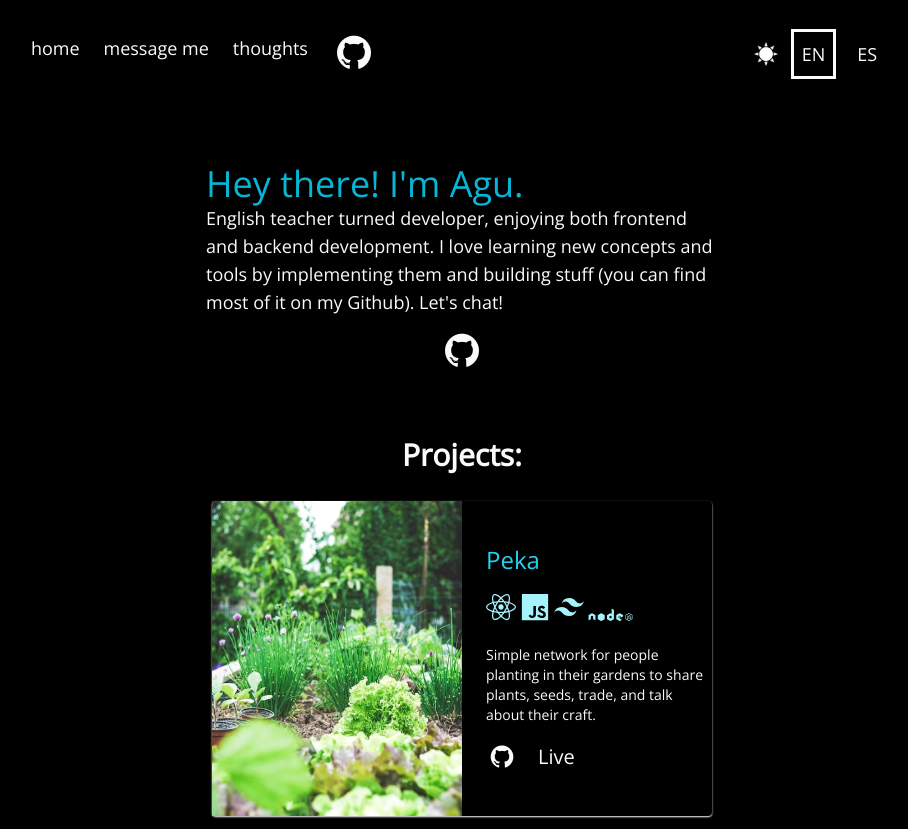
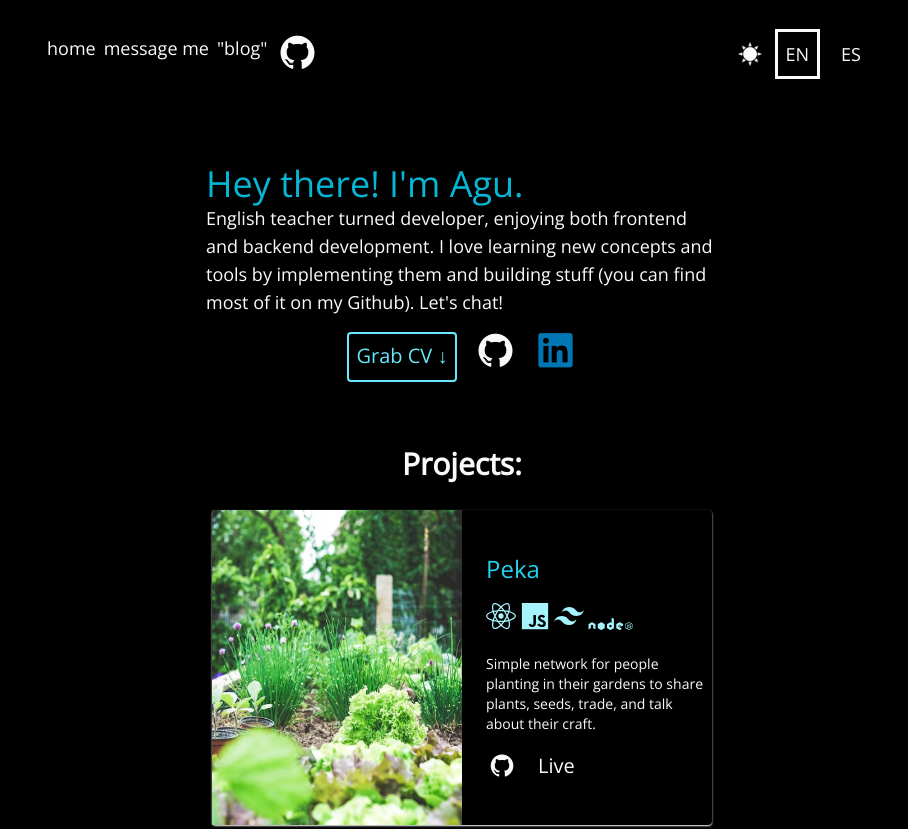
Before and after one commit to jinitsuga/agu-portfolio, a React (Vite) app: page / in a window 1280 px wide. Shown: the top 829 px of the page, without its empty margins (178-1086 px from the left). Built offline with nearby package versions, Linux system fonts and the light colour scheme.

Commit message:
add getting in touch w you email. Style changes

```diff
--- a/index.html
+++ b/index.html
@@ -18,6 +18,7 @@
       href="https://fonts.googleapis.com/css2?family=Roboto+Slab&display=swap"
       rel="stylesheet"
     />
+
     <link
       href="https://fonts.googleapis.com/css2?family=Open+Sans&family=Poppins&display=swap"
       rel="stylesheet"
--- a/src/Contact/Contact.tsx
+++ b/src/Contact/Contact.tsx
@@ -14,12 +14,14 @@ export const Contact: FC<Props> = ({ text }) => {
 
   const [emailSent, setEmailSent] = React.useState<boolean>(false);
 
+  const [thanks, setThanks] = React.useState<boolean>(false);
+
   const { darkMode } = React.useContext(DarkModeContext);
 
   // Using emailJS for enabling users to email me without having to copy my address etc
   // submit function includes validation for both Spanish and English
 
-  const handleSubmit = (e: any) => {
+  const handleSubmit = async (e: any) => {
     e.preventDefault();
 
     if (email.from.length < 3 || email.from.length > 16) {
@@ -40,9 +42,17 @@ export const Contact: FC<Props> = ({ text }) => {
       return;
     }
 
-    send("service_j5yj7ar", "contact_form", email, "m8Pr21PqFhbht7PhH")
+    await send("service_j5yj7ar", "contact_form", email, "m8Pr21PqFhbht7PhH")
       .then((response) => {
         console.log("SUCCESS!", response.status, response.text);
+      })
+      .catch((err) => {
+        console.log("FAILED...", err);
+      });
+    await send("service_j5yj7ar", "thank_you", email, "m8Pr21PqFhbht7PhH")
+      .then((response) => {
+        console.log("SUCCESS!", response.status, response.text);
+        setThanks(true);
       })
       .catch((err) => {
         console.log("FAILED...", err);
@@ -62,13 +72,17 @@ export const Contact: FC<Props> = ({ text }) => {
       id="contact"
       className={`${
         darkMode ? "bg-black text-stone-50" : "bg-stone-100"
-      } flex flex-row justify-center items-center sm:w-full pb-12 tinyScreen:w-[300px] `}
+      } flex flex-col justify-center items-center sm:w-full pb-12 tinyScreen:w-[300px] `}
     >
+      <h2 className="m-4 text-3xl font-bold">{text.title}</h2>
+
+      {thanks ? (
+        <span>Thank you!</span>
+      ) : (
         <form
           className="flex flex-col items-center justify-center"
           onSubmit={handleSubmit}
         >
-        <h2 className="m-4 text-3xl font-bold">{text.title}</h2>
           <span className="text-center">
             {validationMessage.length > 0 && validationMessage}
           </span>
@@ -139,6 +153,7 @@ export const Contact: FC<Props> = ({ text }) => {
             {text.sendButton}
           </button>
         </form>
+      )}
     </section>
   );
 };
--- a/src/Header/Info.tsx
+++ b/src/Header/Info.tsx
@@ -24,7 +24,25 @@ export const Info: FC<Props> = ({ text, greeting }) => {
           {greeting}
         </h3>
         <p>{text}</p>
-        <ul className="flex flex-row gap-4 justify-self-center text-3xl  self-center m-4">
+        <ul className="flex flex-row gap-4 justify-self-center text-xl  self-center m-4">
+          <li
+            className={`${
+              darkMode
+                ? "text-cyan-300 border-cyan-300 hover:border-white hover:text-white"
+                : "text-cyan-700 border-cyan-700 hover:border-stone-900 hover:text-stone-900"
+            } "text-md  border-2 rounded text-center flex items-center justify-center p-1 "`}
+          >
+            <a
+              href=""
+              className={`${
+                darkMode
+                  ? "p-1 border-b-2 border-transparent "
+                  : "p-1 border-b-2 border-transparent "
+              }`}
+            >
+              Grab CV ↓{" "}
+            </a>
+          </li>
           <li className="text-4xl text-stone-50">
             <a
               className={`${
@@ -42,6 +60,19 @@ export const Info: FC<Props> = ({ text, greeting }) => {
               )}
             </a>
           </li>
+          <li className="text-4xl text-stone-50">
+            <a
+              className={`${
+                darkMode
+                  ? "p-1 border-b-2 border-transparent hover:border-stone-100"
+                  : "border-b-2 border-transparent hover:border-stone-900"
+              }`}
+              target="_blank"
+              href="https://www.linkedin.com/in/agu-ibanez/"
+            >
+              <i className="devicon-linkedin-plain colored"></i>
+            </a>
+          </li>
         </ul>
       </div>
     </section>
--- a/src/Header/Navbar.tsx
+++ b/src/Header/Navbar.tsx
@@ -37,10 +37,10 @@ export const Navbar: FC = memo(({}) => {
     <nav
       className={`${
         darkMode ? " text-stone-50" : ""
-      } sticky top-0 z-20 flex flex-row w-100% justify-around items-center p-6 text-lg mb-8 backdrop-blur-[10px] backdrop-saturate-[1.8]
+      } sticky top-0 z-20 flex flex-row w-100% justify-around items-center p-2 lg:p-6 text-lg mb-8 backdrop-blur-[10px] backdrop-saturate-[1.8]
       `}
     >
-      <ul className="flex flex-col flex-wrap sm:flex-row gap-6 justify-between md:w-62 xs:max-w-xs">
+      <ul className="flex flex-wrap sm:flex-row gap-2 justify-between md:w-62 xs:max-w-xs mr-2">
         <li className="hover:text-cyan-200">
           <Link
             to="/"
@@ -76,7 +76,7 @@ export const Navbar: FC = memo(({}) => {
               darkMode ? "hover:border-cyan-200" : "hover:border-stone-900"
             }`}
           >
-            {lang == "EN" ? "thoughts" : "posts"}
+            {lang == "EN" ? '"blog"' : '"blog"'}
           </Link>
         </li>
         <li className="text-4xl text-stone-50 hover:text-cyan-400 ">
--- a/src/Languages/en.json
+++ b/src/Languages/en.json
@@ -1,7 +1,7 @@
 {
   "navbar": {
     "connect": "message me",
-    "blog": "thoughts"
+    "blog": "blog(?)"
   },
   "infoGreeting": "Hey there! I'm Agu.",
   "info": "English teacher turned developer, enjoying both frontend and backend development. I love learning new concepts and tools by implementing them and building stuff (you can find most of it on my Github). Let's chat!",
--- a/src/Languages/es.json
+++ b/src/Languages/es.json
@@ -1,7 +1,7 @@
 {
   "navbar": {
     "connect": "conectemos",
-    "blog": "pensamientos"
+    "blog": "blog(?)"
   },
   "infoGreeting": "Hola! Soy Agu.",
   "info": "Profesor de inglés hecho dev, me encanta tanto el frontend como el backend. Amo aprender nuevos conceptos a través de su implementación y construyendo ideas divertidas (podes encontrar casi todo en mi Github). Charlemos!",
--- a/src/Projects/projectsInfo.tsx
+++ b/src/Projects/projectsInfo.tsx
@@ -4,14 +4,28 @@ import talenttree from "/images/talenttree.png";
 import memeguy from "/images/memeguy.png";
 import map from "/images/map.png";
 
-import { IconNextjs, IconTypescript, IconLogoJavascript,IconNodejs, IconCss3, IconReact, IconTailwindcss, IconFirebase } from "../icons/icons";
+import {
+  IconNextjs,
+  IconTypescript,
+  IconLogoJavascript,
+  IconNodejs,
+  IconCss3,
+  IconReact,
+  IconTailwindcss,
+  IconFirebase,
+} from "../icons/icons";
 
 const projectsInfo: Array<any> = [
   {
     name: "Peka",
     img: plants,
     key: 1,
-    tools: [<IconReact />, <IconLogoJavascript/>, <IconTailwindcss />, <IconNodejs />],
+    tools: [
+      <IconReact />,
+      <IconLogoJavascript />,
+      <IconTailwindcss />,
+      <IconNodejs />,
+    ],
     code: "https://github.com/jinitsuga/Peka-front",
     description:
       "Simple network for people planting in their gardens to share plants, seeds, trade, and talk about their craft.",
@@ -21,7 +35,7 @@ const projectsInfo: Array<any> = [
     name: "Find Open",
     img: map,
     key: 2,
-    tools: [<IconNextjs />,<IconReact />, <IconTypescript />, <IconCss3 />,],
+    tools: [<IconNextjs />, <IconReact />, <IconTypescript />, <IconCss3 />],
     code: "https://github.com/jinitsuga/find-open",
     description:
       "Phone/webapp for travelers. Combines Geolocation and GoogleMaps API. Limited to places registered on Google Business.",
@@ -31,7 +45,12 @@ const projectsInfo: Array<any> = [
     name: "Talents share",
     img: talenttree,
     key: 3,
-    tools: [<IconReact />, <IconTypescript />, <IconTailwindcss />, <IconFirebase />],
+    tools: [
+      <IconReact />,
+      <IconTypescript />,
+      <IconTailwindcss />,
+      <IconFirebase />,
+    ],
     code: "https://github.com/jinitsuga/share-talents",
     description:
       "App to create, save, and share lists of 'talent builds' with other players in World of Warcraft. No need to register, quick and easy to use.",
@@ -41,7 +60,12 @@ const projectsInfo: Array<any> = [
     name: "Hidden objects",
     img: poeitems,
     key: 4,
-    tools: [<IconLogoJavascript />, <IconReact />, <IconCss3 />, <IconFirebase />],
+    tools: [
+      <IconLogoJavascript />,
+      <IconReact />,
+      <IconCss3 />,
+      <IconFirebase />,
+    ],
     code: "https://github.com/jinitsuga/find-me",
     description:
       "Hidden objects game, where the user needs to find Path of Exile items. Leaderboard for keeping score of the fastest finders!",
@@ -52,7 +76,7 @@ const projectsInfo: Array<any> = [
     name: "Memes Store",
     img: memeguy,
     key: 5,
-    tools: [<IconReact />,<IconLogoJavascript />, <IconCss3 />],
+    tools: [<IconReact />, <IconLogoJavascript />, <IconCss3 />],
     code: "https://github.com/jinitsuga/shopping-cart",
     description:
       "My first React project! Basic memes store, mostly for practicing shopping cart functionalities.",
```
Lines whose indentation alone changed are shown as unchanged.
